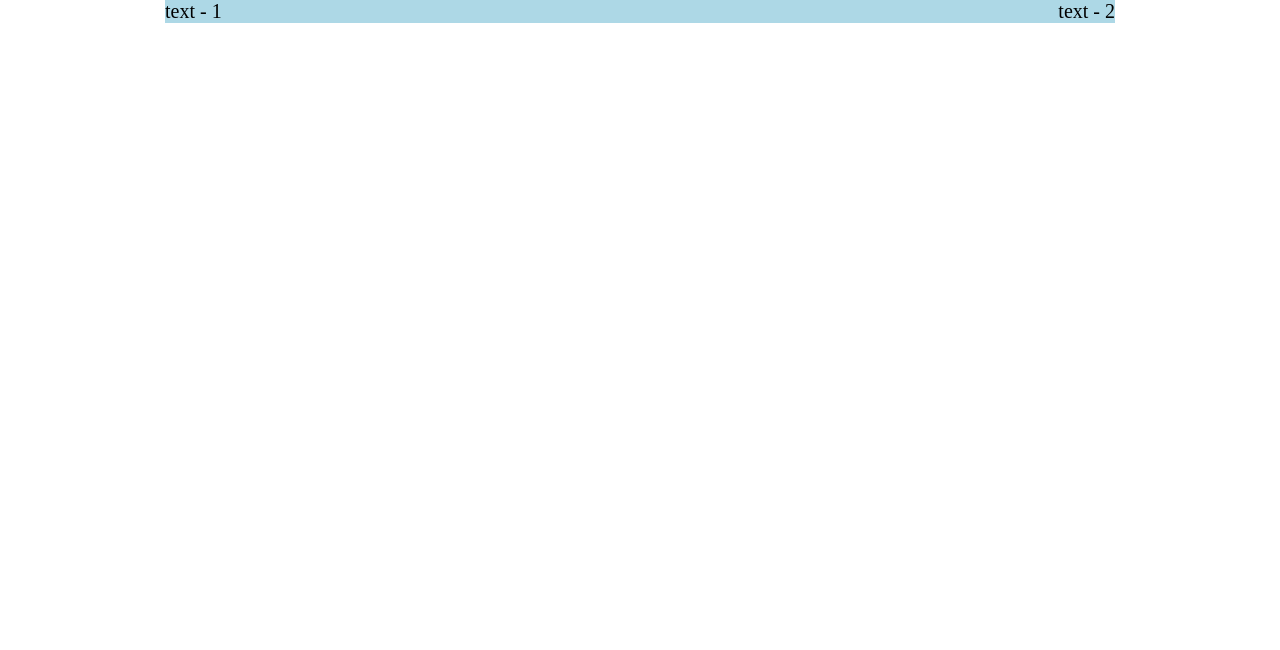
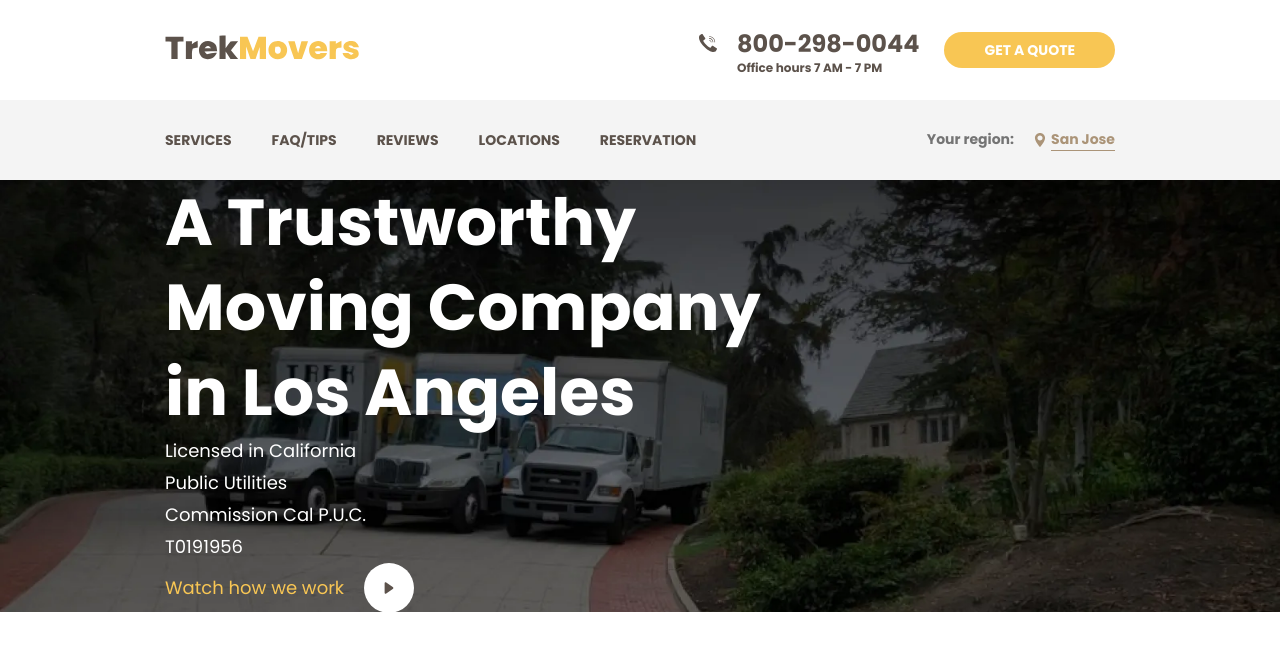
Before and after one commit to AlimKhalilev/TrekMovers, a website: page index.html in a window 1280 px wide. Drawn offline with Linux system fonts and the light colour scheme.

Commit message:
Шапка и подшапка + изображение

```diff
--- a/index.html
+++ b/index.html
@@ -1,22 +1,76 @@
 <!DOCTYPE html>
-<html lang="en">
+<html lang="ru">
 <head>
 	<meta charset="UTF-8">
 	<title>Document</title>
 	<link rel="stylesheet" href="dist/css/style.min.css">
 	<meta name="viewport" content="width=device-width, initial-scale=1">
+	<link href="https://fonts.googleapis.com/css?family=Poppins:400,700&display=swap" rel="stylesheet">
 </head>
 <body>
 
 	<header class="section-outer section-header">
 		<div class="section-inner">
-			<div class="section-header-top">
-				<p>text - 1</p>
-				<p>text - 2</p>
+			<div class="section-header-logo">
+				<a href="#" aria-label="На главную">
+					<img src="dist/img/logo.svg" alt="Логотип">
+				</a>
+			</div>
+			<div class="section-header-info">
+				<div class="section-header-info-phone">
+					<img src="dist/img/phone.svg" alt="Телефон">
+				</div>
+				<div class="section-header-info-text">
+					<p class="section-header-info-text-top">800-298-0044</p>
+					<p class="section-header-info-text-bottom">Office hours 7 AM - 7 PM</p>
+				</div>
+				<div class="section-header-info-button">
+					<button>Get a quote</button>
+				</div>
 			</div>
 		</div>
 	</header>
 
+	<section class="section-outer section-subheader">
+		<div class="section-inner">
+			<nav class="section-subheader-nav">
+				<ul>
+					<li><a href="#">Services</a></li>
+					<li><a href="#">Faq/Tips</a></li>
+					<li><a href="#">Reviews</a></li>
+					<li><a href="#">Locations</a></li>
+					<li><a href="#">Reservation</a></li>
+				</ul>
+			</nav>
+			<div class="section-subheader-location">
+				<div class="section-subheader-location-text">
+					<p>Your region:</p>
+					<div class="section-subheader-location-text-block">
+						<img src="dist/img/location.svg" alt="Локация">
+						<span>San Jose</span>
+					</div>
+				</div>
+			</div>
+		</div>
+	</section>
+
+	<section class="section-outer section-promo">
+		<div class="section-inner">
+			<img class="section-promo-background" src="dist/img/promo-background.webp" alt="Изображение грузовиков">
+			<div class="section-promo-description">
+				<h1>A Trustworthy Moving Company in Los Angeles</h1>
+				<p>Licensed in California Public Utilities Commission Cal P.U.C. T0191956</p>
+				<div class="section-promo-description-video">
+					<p>Watch how we work</p>
+					<img src="dist/img/video_button.svg" alt="Кнопка Видео">
+				</div>
+			</div>
+			<div class="section-promo-card">
+
+			</div>
+		</div>
+	</section>
+
 	<script src="dist/js/script.min.js"></script>
 </body>
 </html>
--- a/scss/_colors.scss
+++ b/scss/_colors.scss
@@ -0,0 +1,6 @@
+$color_yellow: #F8C654;
+$color_yellow_bg: #F9C649;
+$color_header: #5C524B;
+$color_text: #827A70;
+$color_section: #F4F4F4;
+$color_subheader: #747474;
--- /dev/null
+++ b/scss/_header.scss
@@ -0,0 +1,150 @@
+// === Mixins ===
+
+body {
+    font-family: 'Roboto', sans-serif;
+}
+
+@mixin font-secondary {
+    font-family: 'Poppins', sans-serif;
+}
+
+@mixin font-header {
+    @include font-secondary;
+    color: $color_header;
+    font-weight: bold;
+}
+
+button, input[type="submit"] {
+    @include font-secondary;
+    background-color: $color_yellow;
+    color: #fff;
+    border-radius: 30px;
+    font-weight: bold;
+    font-size: 14px;
+    border: none;
+    padding: 10px 40px;
+    cursor: pointer;
+    text-transform: uppercase;
+}
+
+// === / Mixins ===
+
+// === / Header ===
+
+.section-header {
+
+    .section-inner {
+        height: 100px;
+        display: flex;
+        justify-content: space-between;
+        align-items: center;
+    }
+
+    &-logo {
+        img {
+            height: 25px;
+        }
+    }
+
+    &-info {
+        display: flex;
+        align-items: center;
+
+        &-phone {
+            align-self: flex-start;
+            margin-top: 8px;
+        }
+
+        &-text {
+            margin: 0 25px 0 20px;
+
+            &-top {
+                @include font-header;
+                font-size: 24px;
+                line-height: 36px;
+            }
+
+            &-bottom {
+                @include font-header;
+                font-size: 12px;
+                line-height: 12px;
+            }
+        }
+
+        &-button {
+
+        }
+    }
+}
+// === / Header ===
+
+
+// === SubHeader ===
+
+.section-subheader {
+    background-color: $color_section;
+
+    .section-inner {
+        height: 80px;
+        display: flex;
+        justify-content: space-between;
+        align-items: center;
+    }
+
+    &-nav {
+        ul {
+            display: flex;
+
+            li {
+                &:not(:last-child) {
+                    margin-right: 40px;
+                }
+
+                a {
+                    @include font-header;
+                    font-size: 14px;
+                    line-height: 21px;
+                    text-transform: uppercase;
+                    cursor: pointer;
+                    text-decoration: none;
+
+                    padding: 28px 0;
+                    border-bottom: 2px solid transparent;
+                    transition: 0.3s ease-in-out;
+
+                    &:hover {
+                        border-bottom: 2px solid $color_yellow;
+                    }
+                }
+            }
+        }
+    }
+
+    &-location {
+
+        &-text {
+            display: flex;
+            @include font-header;
+            color: $color_subheader;
+            font-size: 14px;
+            line-height: 21px;
+
+            &-block {
+                display: flex;
+                color: #AB9478;
+                margin-left: 20px;
+                cursor: pointer;
+
+                img {
+                    margin-right: 5px;
+                }
+
+                span {
+                    border-bottom: 1px solid #AB9478;
+                }
+            }
+        }
+    }
+}
+
+// === / SubHeader ===
--- a/scss/_normalize.scss
+++ b/scss/_normalize.scss
@@ -357,3 +357,9 @@
   *, ::after, ::before {
       box-sizing: border-box;
   }
+
+  ul {
+    padding: 0;
+    margin: 0;
+    list-style-type: none;
+  }
--- a/scss/style.scss
+++ b/scss/style.scss
@@ -1,3 +1,57 @@
 @import "normalize";
 @import "colors";
 @import "grid";
+@import "header";
+@import "footer";
+
+.section-promo {
+    position: relative;
+
+    .section-inner {
+
+    }
+
+    &-background {
+        position: absolute;
+        left: 0;
+        width: 100%;
+        z-index: -1;
+    }
+
+    &-description {
+        h1 {
+            @include font-header;
+            color: #fff;
+            font-size: 65px;
+            line-height: 85px;
+            width: 600px;
+        }
+
+        p {
+            @include font-secondary;
+            color: #fff;
+            font-weight: 400;
+            font-size: 18px;
+            line-height: 32px;
+            width: 240px;
+        }
+
+        &-video {
+            display: flex;
+            align-items: center;
+            p {
+                @include font-secondary;
+                color: $color_yellow;
+                font-weight: 400;
+                font-size: 18px;
+                line-height: 32px;
+                width: auto;
+                margin-right: 20px;
+            }
+
+            img {
+                width: 50px;
+            }
+        }
+    }
+}
```
Also changed, not shown: dist/css/style.min.css, dist/img/location.svg (added), dist/img/logo.svg (added), dist/img/phone.svg (added), dist/img/promo-background.webp (added), dist/img/video_button.svg (added), scss/_footer.scss (added), 1 other file.
